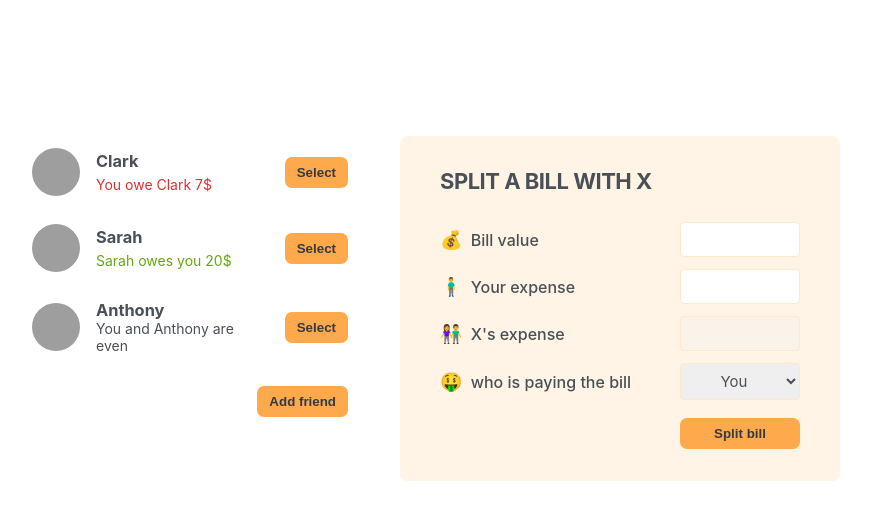
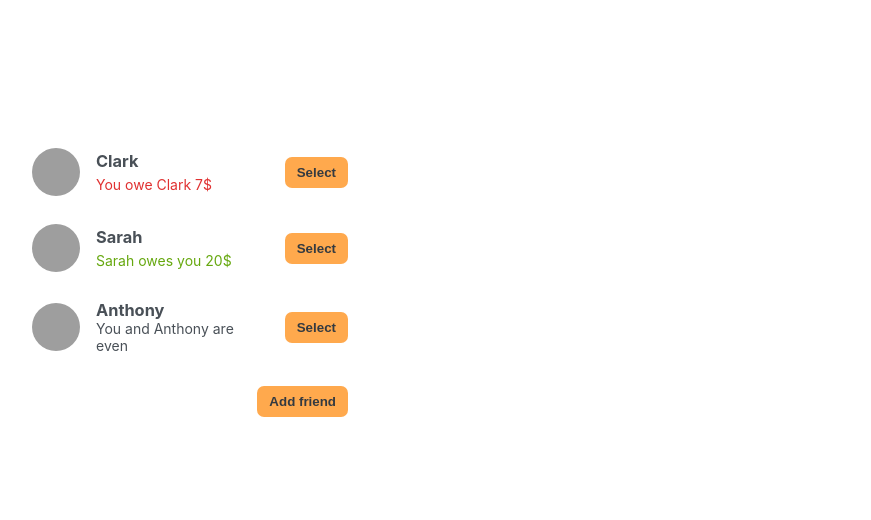
Before and after one commit to TarekAbdo223/Eat-n-split, a React (Create React App) app: page / in a window 1280 px wide. Shown: the top 520 px of the page, without its empty margins (210-1081 px from the left). Built offline with nearby package versions, Linux system fonts and the light colour scheme; grey boxes are pictures that could not be loaded.

Commit message:
lift the state up and configure the form

```diff
--- a/src/App.js
+++ b/src/App.js
@@ -32,6 +32,7 @@
 const App = () => {
   const [friends, setFriends] = useState(initialFriends);
   const [showAddFriend, setShowAddFriend] = useState(false);
+  const [selectedFriend, setSelectedFriend] = useState(null);
 
   function handleShowAddFriend() {
     setShowAddFriend(!showAddFriend);
@@ -42,35 +43,53 @@
     setShowAddFriend(false);
   }
 
+  function handleSelection(friend) {
+    // setSelectedFriend(friend);
+
+    setSelectedFriend((cur) => (cur?.id === friend.id ? null : friend));
+    setShowAddFriend(false);
+  }
+
   return (
     <div className="app">
       <div className="sidebar">
-        <FriendsList friends={friends} />
+        <FriendsList
+          friends={friends}
+          onSelection={handleSelection}
+          selectedFriend={selectedFriend}
+        />
         {showAddFriend && <FormAddFriend onAddFriend={handleAddFriend} />}
         <Button onClick={handleShowAddFriend}>
           {showAddFriend ? "close" : "Add friend"}
         </Button>
       </div>
-      <FormSplitBill />
+      {selectedFriend && <FormSplitBill selectedFriend={selectedFriend} />}
     </div>
   );
 };
 
 export default App;
 
-export const FriendsList = ({ friends }) => {
+export const FriendsList = ({ friends, onSelection, selectedFriend }) => {
   return (
     <ul>
       {friends.map((friend) => (
-        <Friend friend={friend} key={friend.id} />
+        <Friend
+          friend={friend}
+          key={friend.id}
+          onSelection={onSelection}
+          selectedFriend={selectedFriend}
+        />
       ))}
     </ul>
   );
 };
 
-function Friend({ friend }) {
+function Friend({ friend, onSelection, selectedFriend }) {
+  const isSelected = selectedFriend?.id === friend.id;
+
   return (
-    <li>
+    <li className={isSelected ? "selected" : ""}>
       <img src={friend.image} alt={friend.name} />
       <h3>{friend.name}</h3>
       {friend.balance < 0 && (
@@ -84,7 +103,9 @@
         </p>
       )}
       {friend.balance === 0 && <p>You and {friend.name} are even</p>}
-      <Button>Select</Button>
+      <Button onClick={() => onSelection(friend)}>
+        {isSelected ? "Close" : "Select"}
+      </Button>
     </li>
   );
 }
@@ -131,23 +152,23 @@
   );
 }
 
-function FormSplitBill() {
+function FormSplitBill({ selectedFriend }) {
   return (
     <form className="form-split-bill">
-      <h2>Split a bill with X</h2>
+      <h2>Split a bill with {selectedFriend.name}</h2>
       <label>💰 Bill value</label>
       <input type="text" />
 
       <label>🧍‍♂️ Your expense</label>
       <input type="text" />
 
-      <label>👫 X's expense</label>
+      <label>👫 {selectedFriend.name}'s expense</label>
       <input type="text" disabled />
 
       <label>🤑 who is paying the bill</label>
       <select>
         <option value="user">You</option>
-        <option value="friend">X</option>
+        <option value="friend">{selectedFriend.name}</option>
       </select>
       <Button>Split bill</Button>
     </form>
```
